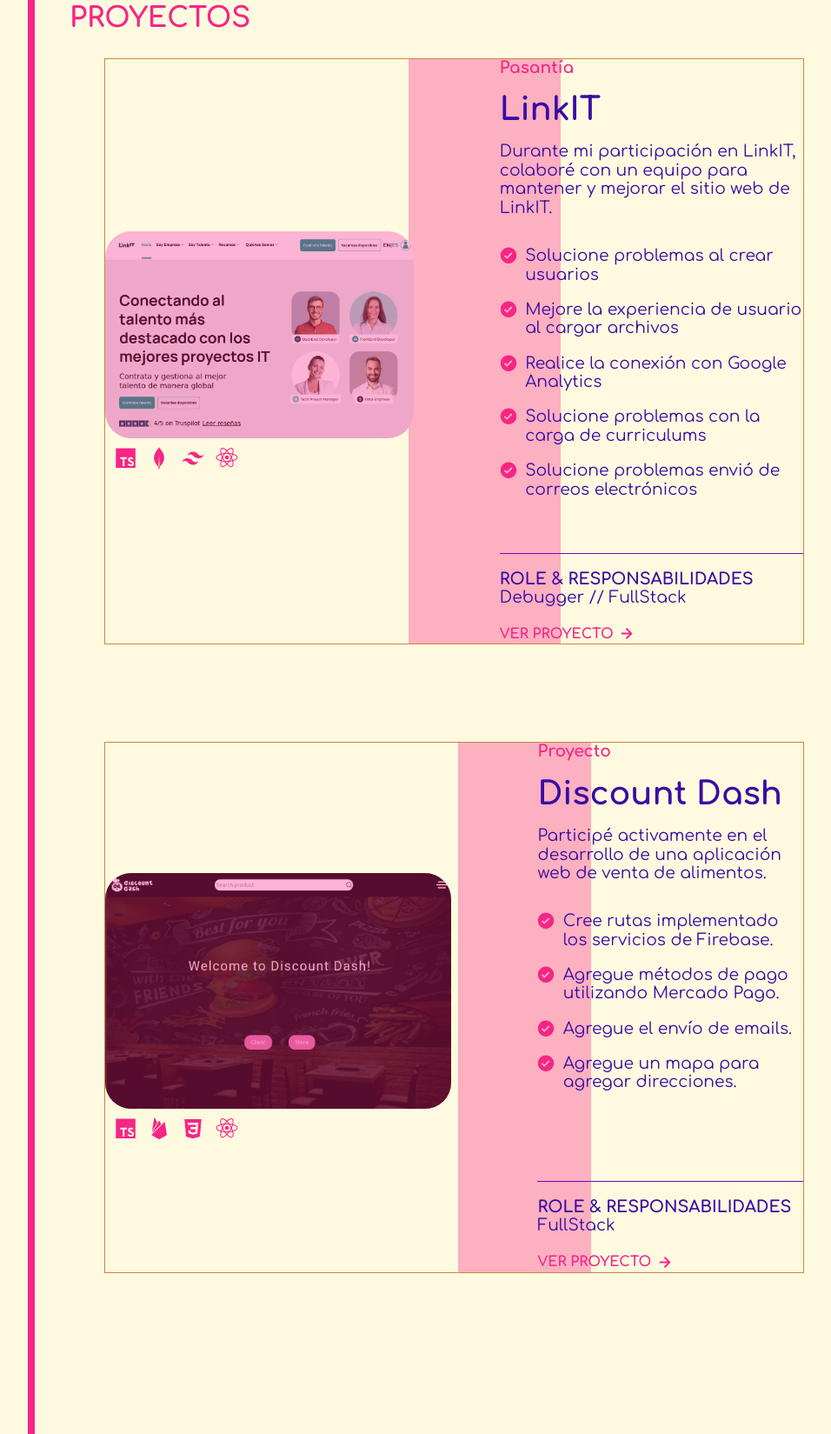
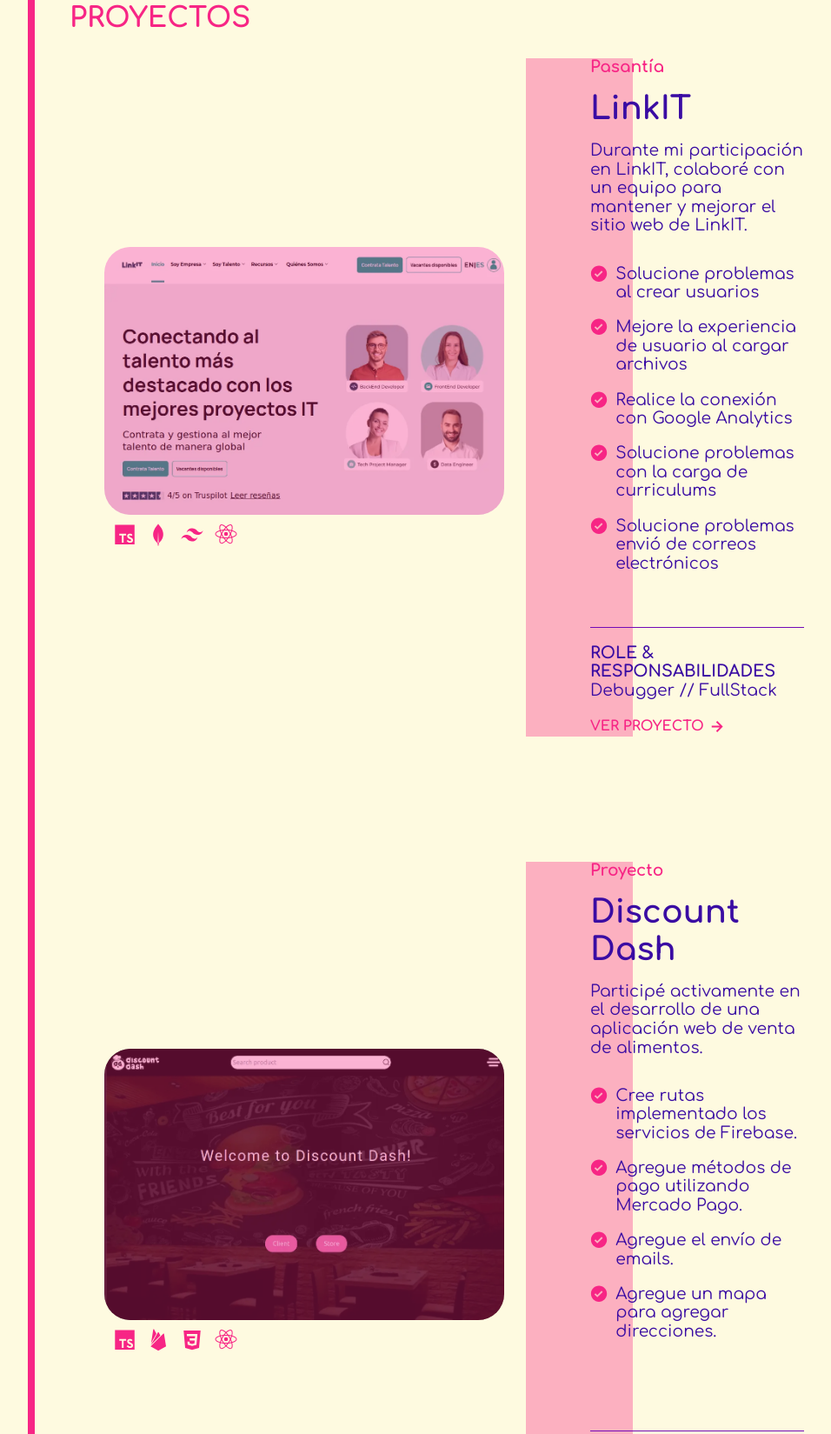
Before and after one commit to fof3096/Federico_Farfan, a plain HTML site: page index.html in a window 1280 px wide. Shown: the part 252-1901 px from the top of the page at 87% size, without its empty margins (107-1063 px from the left). Drawn offline with Linux system fonts and the light colour scheme.

Commit message:
fix img size

```diff
--- a/index.html
+++ b/index.html
@@ -60,7 +60,7 @@
                     <div class="projects__content__project">
                         <div class="projects__content__picture">
                             <figure>
-                                <img src="img/linkit-site.png" alt="LinkIT">
+                                <img src="img/linkit-site.webp" alt="LinkIT">
                             </figure>
                             <ul>
                                 <li><img src="img/Frame-2.svg" alt="TypeScript"></li>
@@ -88,7 +88,7 @@
                     <div class="projects__content__project">
                         <div class="projects__content__picture">
                             <figure>
-                                <img src="img/discount-dash-site.png" alt="Discount Dash">
+                                <img src="img/discount-dash-site.webp" alt="Discount Dash">
                             </figure>
                             <ul>
                                 <li><img src="img/Frame-2.svg" alt="TypeScript"></li>
--- a/style.css
+++ b/style.css
@@ -333,13 +333,16 @@
     margin-top: 0;
   }
 
+  .projects__content {
+    gap: 9em;
+  }
+
   .projects__content__project {
     display: flex;
     align-items: center;
     width: 80%;
     gap: 6.2em;
     margin-left: 2.5em;
-    border: 1px peru solid;
   }
 
   .projects__content__picture {
@@ -375,6 +378,7 @@
   }
 
   .projects__content__description {
+    width: 70%;
     position: relative;
     display: flex;
     flex-direction: column;
```
Also changed, not shown: img/discount-dash-site.png (deleted), img/discount-dash-site.webp (added), img/linkit-site.png (deleted), img/linkit-site.webp (added).
